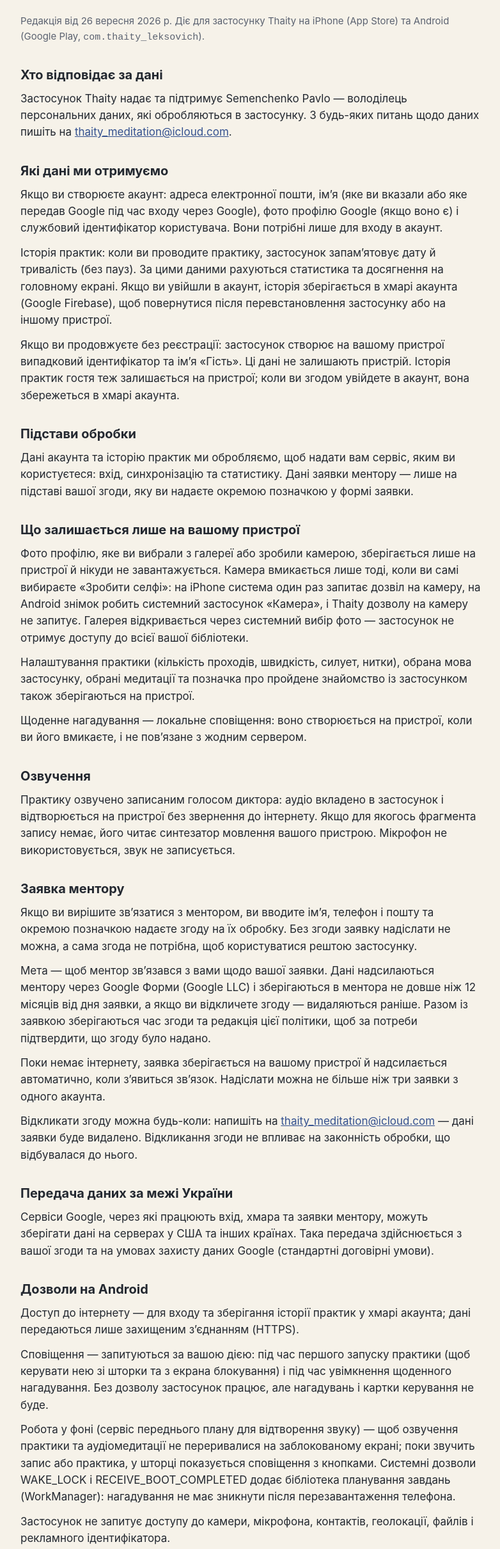
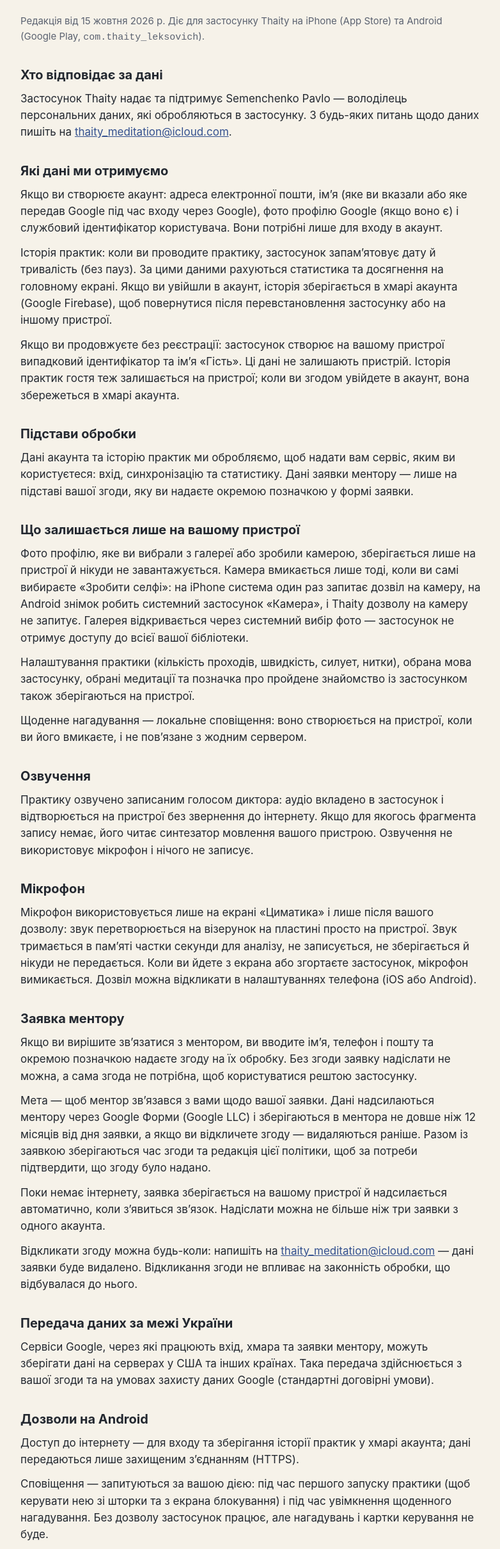
Before and after one commit to PavelSemenchenko/thaity-legal, a plain HTML site: page privacy-uk.html in a window 1280 px wide. Shown: the part 97-2518 px from the top of the page at 64% size, without its empty margins (248-1030 px from the left). Drawn offline with Linux system fonts and the light colour scheme.

Commit message:
Политика конфиденциальности: раздел «Микрофон» (экран «Циматика» в iOS и Android), уточнены «Озвучка» и разрешения Android; редакция от 15 октября 2026

```diff
--- a/privacy-uk.html
+++ b/privacy-uk.html
@@ -24,7 +24,7 @@
 <main>
   <h1>Політика конфіденційності застосунку Thaity</h1>
   <p class="meta"><a href="privacy.html" hreflang="ru" lang="ru">На русском</a></p>
-  <p class="meta">Редакція від 26 вересня 2026 р. Діє для застосунку Thaity на iPhone (App Store) та Android (Google Play, <code>com.thaity_leksovich</code>).</p>
+  <p class="meta">Редакція від 15 жовтня 2026 р. Діє для застосунку Thaity на iPhone (App Store) та Android (Google Play, <code>com.thaity_leksovich</code>).</p>
 
   <h2>Хто відповідає за дані</h2>
   <p>Застосунок Thaity надає та підтримує Semenchenko Pavlo — володілець персональних даних, які обробляються в застосунку.
@@ -44,7 +44,10 @@
   <p>Щоденне нагадування — локальне сповіщення: воно створюється на пристрої, коли ви його вмикаєте, і не пов’язане з жодним сервером.</p>
 
   <h2>Озвучення</h2>
-  <p>Практику озвучено записаним голосом диктора: аудіо вкладено в застосунок і відтворюється на пристрої без звернення до інтернету. Якщо для якогось фрагмента запису немає, його читає синтезатор мовлення вашого пристрою. Мікрофон не використовується, звук не записується.</p>
+  <p>Практику озвучено записаним голосом диктора: аудіо вкладено в застосунок і відтворюється на пристрої без звернення до інтернету. Якщо для якогось фрагмента запису немає, його читає синтезатор мовлення вашого пристрою. Озвучення не використовує мікрофон і нічого не записує.</p>
+
+  <h2>Мікрофон</h2>
+  <p>Мікрофон використовується лише на екрані «Циматика» і лише після вашого дозволу: звук перетворюється на візерунок на пластині просто на пристрої. Звук тримається в пам’яті частки секунди для аналізу, не записується, не зберігається й нікуди не передається. Коли ви йдете з екрана або згортаєте застосунок, мікрофон вимикається. Дозвіл можна відкликати в налаштуваннях телефона (iOS або Android).</p>
 
   <h2>Заявка ментору</h2>
   <p>Якщо ви вирішите зв’язатися з ментором, ви вводите ім’я, телефон і пошту та окремою позначкою надаєте згоду на їх обробку. Без згоди заявку надіслати не можна, а сама згода не потрібна, щоб користуватися рештою застосунку.</p>
@@ -59,7 +62,8 @@
   <p>Доступ до інтернету — для входу та зберігання історії практик у хмарі акаунта; дані передаються лише захищеним з’єднанням (HTTPS).</p>
   <p>Сповіщення — запитуються за вашою дією: під час першого запуску практики (щоб керувати нею зі шторки та з екрана блокування) і під час увімкнення щоденного нагадування. Без дозволу застосунок працює, але нагадувань і картки керування не буде.</p>
   <p>Робота у фоні (сервіс переднього плану для відтворення звуку) — щоб озвучення практики та аудіомедитації не переривалися на заблокованому екрані; поки звучить запис або практика, у шторці показується сповіщення з кнопками. Системні дозволи WAKE_LOCK і RECEIVE_BOOT_COMPLETED додає бібліотека планування завдань (WorkManager): нагадування не має зникнути після перезавантаження телефона.</p>
-  <p>Застосунок не запитує доступу до камери, мікрофона, контактів, геолокації, файлів і рекламного ідентифікатора.</p>
+  <p>Мікрофон — лише на екрані «Циматика» і за вашою дією: спочатку екран пояснює, навіщо він потрібен, потім Android запитує дозвіл. Звук аналізується на пристрої й не записується. Без дозволу екран працює в демо-режимі.</p>
+  <p>Застосунок не запитує доступу до камери, контактів, геолокації, файлів і рекламного ідентифікатора.</p>
 
   <h2>Чого ми не робимо</h2>
   <p>У застосунку немає реклами й аналітики, ми не відстежуємо вас в інших застосунках і на сайтах, не продаємо й не передаємо дані для реклами. Рішення щодо вас не ухвалюються автоматично.</p>
```
Also changed, not shown: privacy.html (+7 -3 lines).
